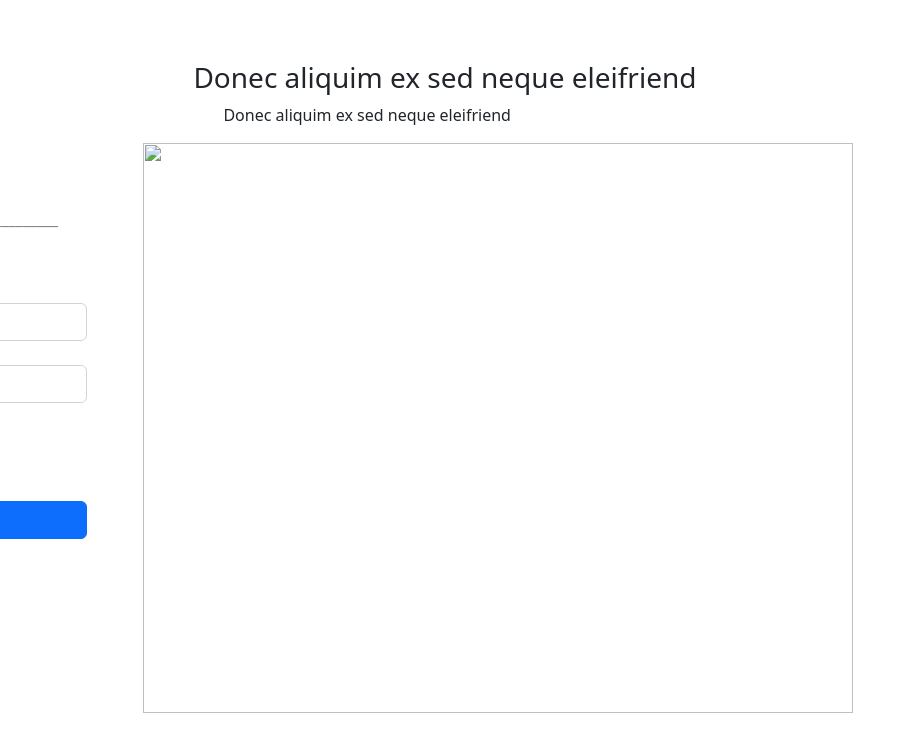
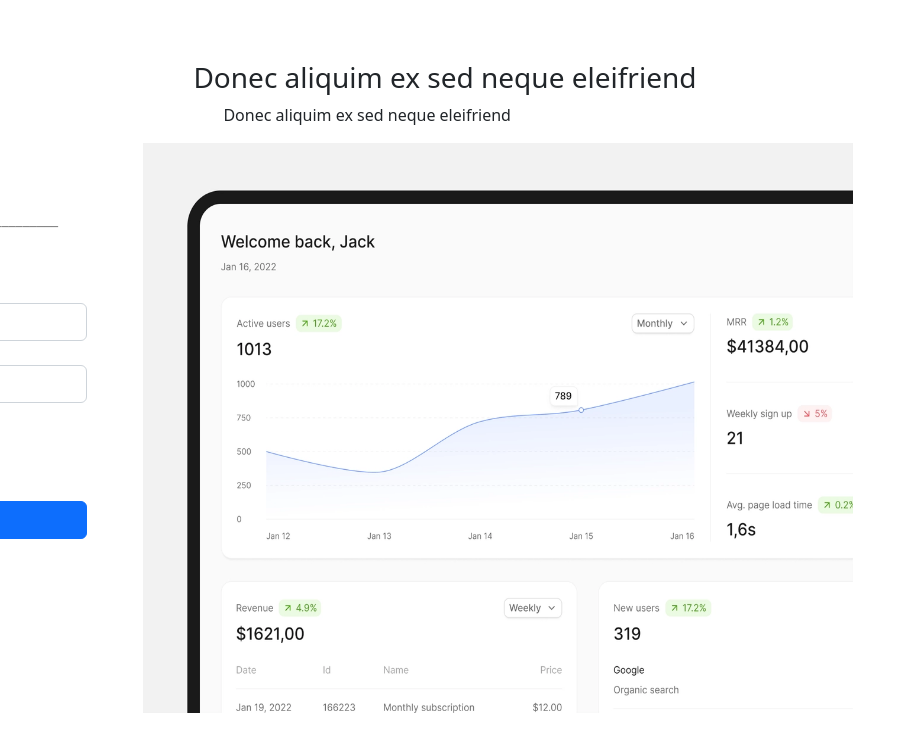
Before and after one commit to deviprasanna17/assignment, a plain HTML site: page index.html in a window 1280 px wide. Shown: the full height of the page, 373-1280 px from the left. Drawn offline with nearby package versions, Linux system fonts and the light colour scheme.

Commit message:
Update index.html

```diff
--- a/index.html
+++ b/index.html
@@ -53,7 +53,7 @@
             <h3 style="margin-top:60px;margin-left:50px;">Donec aliquim ex sed neque eleifriend</h3>
             <p style="margin-left:80px;">Donec aliquim ex sed neque eleifriend</p>
 
-            <img src="full.png" height="570px" width="710px"></td>
+            <img src="full.jpg" height="570px" width="710px"></td>
         </tr>
         </table>
             </div>
```
